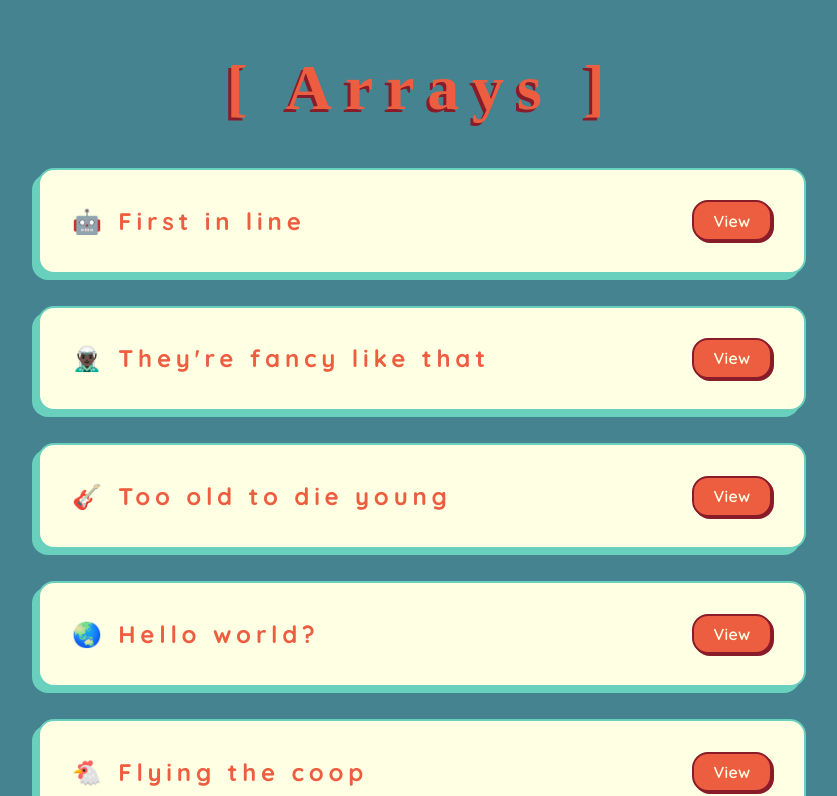
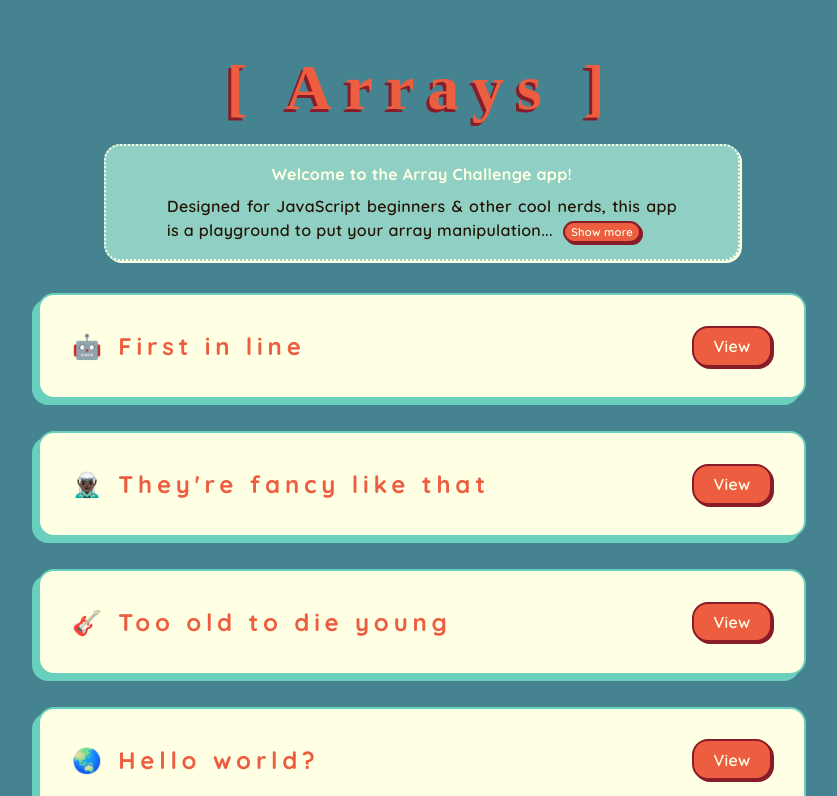
Before and after one commit to linnkognito/Arrays, a React (Create React App) app: page / in a window 1280 px wide. Shown: the top 796 px of the page, without its empty margins (218-1055 px from the left). Built offline with nearby package versions, Linux system fonts and the light colour scheme; a web font is replaced by a local one.

Commit message:
Added About section

```diff
--- a/src/App.js
+++ b/src/App.js
@@ -1,5 +1,5 @@
 ///////____________I M P O R T S____________///////
-import { useState, useEffect } from 'react';
+import React, { useState, useEffect } from 'react';
 
 //___L I B R A R I E S__________________________//
 import { v4 as uuidv4 } from 'uuid';
@@ -10,9 +10,9 @@ import 'prismjs/plugins/line-numbers/prism-line-numbers.css';
 
 //___F I L E S__________________________________//
 import './index.css';
-import { parseCodeTags, parseDescription } from './utils/helpers';
+import { parseCodeTags, parseText } from './utils/helpers';
 import Code from './Code';
-import data from './challenges.json';
+import data from './dev-data/challenges.json';
 
 ///////________________A P P________________///////
 export default function App() {
@@ -23,11 +23,84 @@ export default function App() {
   return (
     <div className='App'>
       <h1>[ Arrays ]</h1>
+
+      <About collapsedNumWords={18}>
+        <p>
+          Designed for JavaScript beginners & other cool nerds, this app is a
+          playground to put your array manipulation skills to the test.
+        </p>
+        <br />
+        <br />
+        <p>
+          I have included a handful of clues & one example solution to guide you
+          if you're stuck, or just curious what happens if you click the red
+          button.
+        </p>
+        <br />
+        <br />
+        <p>
+          But remember — there's no “right” way to solve a JavaScript problem.
+          If your code works, you did it.
+        </p>
+
+        <p>Pat yourself on the back & keep on hackin’.</p>
+      </About>
+
       <ChallengesList />
     </div>
   );
 }
 
+//___A B O U T__________________________________//
+function About({
+  collapsedNumWords = 10,
+  btnTextOpen = 'Show more',
+  btnTextClose = 'Show less',
+  children,
+}) {
+  const [isExpanded, setIsExpanded] = useState(false);
+  const handleButtonClick = () => setIsExpanded((isExpanded) => !isExpanded);
+
+  function previewText() {
+    const markup = React.Children.toArray(children)
+      .map((child) => {
+        // Plain string
+        if (typeof child === 'string') return child;
+
+        // HTML element
+        if (
+          React.isValidElement(child) &&
+          typeof child.props.children === 'string'
+        ) {
+          return child.props.children;
+        }
+        return '';
+      })
+      .join(' ');
+
+    return markup.split(' ').slice(0, collapsedNumWords).join(' ');
+  }
+
+  return (
+    <div className='about'>
+      <p className='intro'>Welcome to the Array Challenge app!</p>
+
+      <p>
+        <span className='text-container'>
+          {isExpanded ? children : `${previewText()}... `}
+
+          <button
+            style={{ display: 'inline', verticalAlign: 'middle' }}
+            className='button-small'
+            onClick={() => handleButtonClick()}
+          >
+            {isExpanded ? btnTextClose : btnTextOpen}
+          </button>
+        </span>
+      </p>
+    </div>
+  );
+}
 //___C H A L L E N G E S________________________//
 function ChallengesList() {
   const [isOpen, setIsOpen] = useState(null);
@@ -61,7 +134,7 @@ function Challenge({ num, isOpen, onClick, challenge }) {
 
       {open && (
         <>
-          {parseDescription(challenge.description)}
+          {parseText(challenge.description)}
           {challenge.noteCard && <NoteCard challenge={challenge} />}
           <Code>{`${challenge.data}`}</Code>
           <Clues clues={challenge.clues} emoji={challenge.clueEmoji} />
@@ -76,7 +149,7 @@ function NoteCard({ challenge }) {
   return (
     <div className='note-card'>
       <p className='note-card-label'>{challenge.noteCard.title}</p>
-      {parseDescription(challenge.noteCard.content)}
+      {parseText(challenge.noteCard.content)}
     </div>
   );
 }
--- /dev/null
+++ b/src/dev-data/text.json
@@ -0,0 +1,5 @@
+[
+  {
+    "about": "Designed for JavaScript beginners & all the cool nerds out there, this app is a placeground to put your array manipulation skills to the test.\n\n You'll find a variety of challenges for which I've included a handful of clues & an example solution to guide you if you're stuck or just curious what happens if you click that button.\n\n But remember — there's no “right” way to solve a problem.\n\n If your code works, you did it. Pat yourself on the back & keep on hackin’."
+  }
+]
--- a/src/index.css
+++ b/src/index.css
@@ -3,11 +3,6 @@ body {
   color: rgb(35, 21, 5);
   background-color: #44838f;
 }
-/* * {
-  margin: 0;
-  padding: 0;
-  box-sizing: border-box;
-} */
 .App {
   display: flex;
   flex-direction: column;
@@ -25,8 +20,8 @@ button {
   letter-spacing: 0.02em;
   line-height: 1.5em;
 }
-
 h1 {
+  margin-bottom: 0.3em;
   text-align: center;
   font-family: 'Shrikhand', serif;
   font-size: 4rem;
@@ -34,7 +29,6 @@ h1 {
   color: #ed5d40;
   text-shadow: -3px 3px 0 #891c29;
 }
-
 nav {
   width: 500px;
   padding: 0.2em;
@@ -42,9 +36,46 @@ nav {
   border-radius: 1em;
 }
 
+.about {
+  display: flex;
+  flex-direction: column;
+  align-items: center;
+  width: 600px;
+  margin-bottom: 2em;
+  padding: 1em;
+  background-color: #90d0c4;
+  border: 2px dotted #ffffe4;
+  border-radius: 1em;
+  box-shadow: 2px 2px 0 #ffffe4;
+}
+.text-container {
+  width: 85%;
+  margin: auto;
+}
+.intro {
+  padding-bottom: 0.5em;
+  font-weight: 800;
+  color: #ffffe4;
+}
+.about p {
+  text-align: justify;
+  display: inline-flex;
+  align-items: center;
+  margin: 0;
+  line-height: 1.5em;
+}
+
 .line-numbers {
   width: 400px;
   border-radius: 1em;
+}
+
+.challenge-top,
+.clues-top,
+.solution-top {
+  display: flex;
+  align-items: center;
+  justify-content: space-between;
 }
 
 .challenge {
@@ -56,18 +87,9 @@ nav {
   border-radius: 1em;
   box-shadow: -6px 6px 0 #68d0bd;
 }
-
 .challenge h2 {
   letter-spacing: 0.2em;
   color: #ed5d40;
-}
-
-.challenge-top,
-.clues-top,
-.solution-top {
-  display: flex;
-  align-items: center;
-  justify-content: space-between;
 }
 
 .clues {
@@ -76,7 +98,6 @@ nav {
   border: 2px dashed #ed5d40;
   border-radius: 1em;
 }
-
 .clues-container {
   display: flex;
   flex-direction: column;
@@ -105,6 +126,11 @@ nav {
   border-radius: 1em;
   background-color: #ffffe4;
   border: 2px solid #ed5d40;
+  transition: transform 0.1s ease-in;
+
+  &:hover {
+    transform: scale(1.01);
+  }
 }
 
 .solution {
@@ -114,23 +140,7 @@ nav {
   border: 2px solid #ed5d40;
   border-radius: 1em;
 }
-.button {
-  min-width: 5em;
-  padding: 0.4em 0.2em;
-  font-size: 1rem;
-  color: #ffffe4;
-  background-color: #ed5d40;
-  border: 2px solid #891c29;
-  border-radius: 1em;
-  box-shadow: 2px 2px 0 #891c29;
-  cursor: pointer;
-  transition: all 0.2s ease-in;
 
-  &:hover {
-    margin-right: 0.1em;
-    box-shadow: 3px 4px 0 #891c29;
-  }
-}
 .note-card p {
   display: inline;
 }
@@ -153,23 +163,57 @@ nav {
   width: 100%;
 }
 .code-inline {
-  /* width: fit-content; */
-  background-color: #2d2d2d;
-  color: #f8f8f2;
+  display: inline;
   padding: 0.2em 0.4em;
-  border-radius: 0.3em;
   font-size: 1rem;
   font-weight: 400;
-  display: inline;
   line-height: 1.1em;
+  color: #f8f8f2;
+  background-color: #2d2d2d;
+  border-radius: 0.3em;
 }
-
 pre[class*='language-'],
 code[class*='language-'] {
   max-width: 100%;
   white-space: pre-wrap;
   word-break: break-word;
 }
+
+.button {
+  min-width: 5em;
+  padding: 0.4em 0.2em;
+  font-size: 1rem;
+  color: #ffffe4;
+  background-color: #ed5d40;
+  border: 2px solid #891c29;
+  border-radius: 1em;
+  box-shadow: 2px 2px 0 #891c29;
+  cursor: pointer;
+  transition: all 0.2s ease-in;
+
+  &:hover {
+    margin-right: 0.1em;
+    box-shadow: 3px 4px 0 #891c29;
+  }
+}
+.button-small {
+  min-width: 5em;
+  margin-left: 0.5em;
+  font-size: 0.7rem;
+  color: #ffffe4;
+  background-color: #ed5d40;
+  border: 2px solid #891c29;
+  border-radius: 1em;
+  box-shadow: 2px 2px 0 #891c29;
+  cursor: pointer;
+  transition: all 0.2s ease-in;
+
+  &:hover {
+    margin-left: 0.3em;
+    box-shadow: -2px 3px 0 #891c29;
+  }
+}
+
 ::selection {
   color: #ffffe4;
   background-color: rgba(237, 93, 64, 0.7);
--- a/src/index.js
+++ b/src/index.js
@@ -11,14 +11,3 @@ root.render(
     <App />
   </StrictMode>
 );
-
-const arr = [
-  'Yelp',
-  'Zipp It',
-  'Grobo',
-  'Aslan The Lion',
-  'Flipper',
-  'Questions Guy',
-  'Besserwisser',
-];
-console.log(arr.sort((a, b) => b - a));
--- a/src/utils/helpers.js
+++ b/src/utils/helpers.js
@@ -20,7 +20,7 @@ export function parseCodeTags(text) {
   return parts;
 }
 
-export function parseDescription(description) {
+export function parseText(description) {
   if (!description) return null;
   return description
     .split('\n\n')
```
Also changed, not shown: dev-stuff/exampleArrays.js (+6 -1 lines), src/dev-data/challenges.json (renamed from src/challenges.json).
